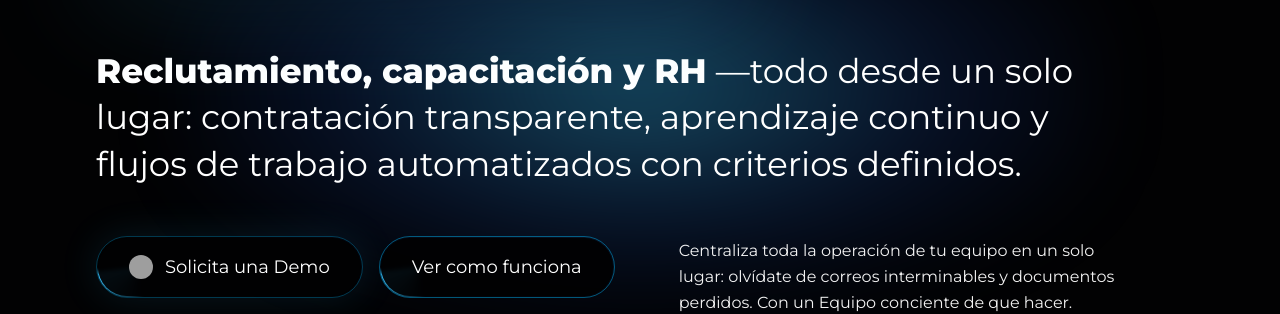
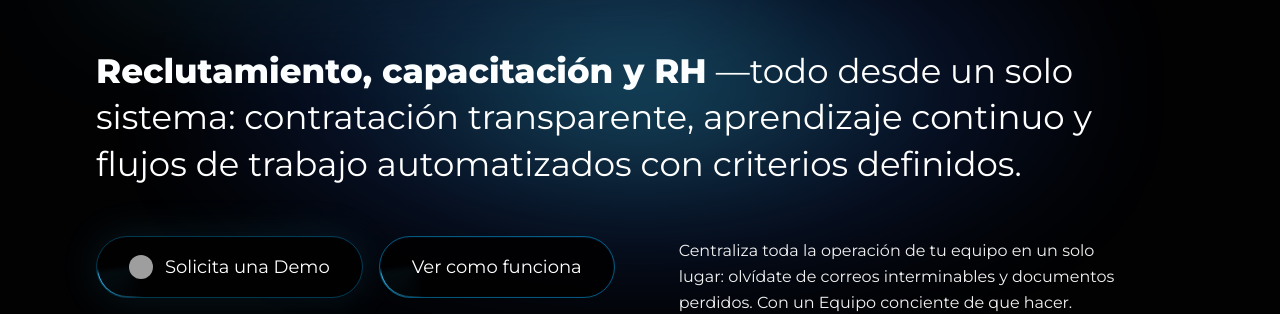
Before and after one commit to Zephyrea-Joshua/saas-zephyrea-frontend, a Next.js app: page / in a window 1280 px wide. Shown: the part 231-545 px from the top of the page. Built offline with nearby package versions, Linux system fonts and the light colour scheme; grey boxes are pictures that could not be loaded.

Commit message:
Nuevos Cambios

```diff
--- a/components/digital-succes.tsx
+++ b/components/digital-succes.tsx
@@ -65,7 +65,7 @@ export const HeroDigitalSuccess = () => {
           <span className="font-extrabold text-white">
             Reclutamiento, capacitación y RH
           </span>{' '}
-            —todo desde un solo lugar: contratación transparente, aprendizaje continuo
+            —todo desde un solo sistema: contratación transparente, aprendizaje continuo
             y flujos de trabajo automatizados con criterios definidos.
         </TimelineAnimation>
 
```
